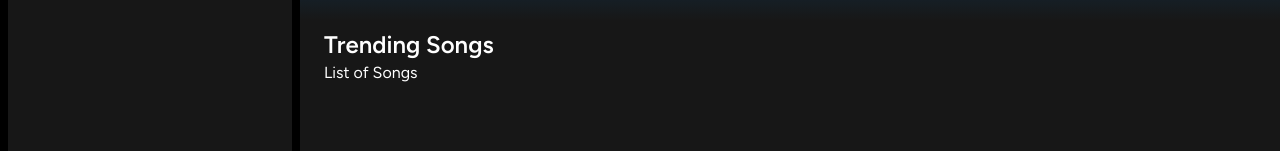
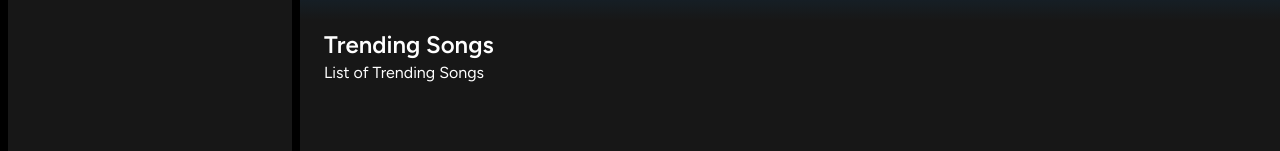
Before and after one commit to TenzDelek/Spotify-Clone, a Next.js app: page / in a window 1280 px wide. Shown: the part 213-364 px from the top of the page. Built offline with nearby package versions, Linux system fonts and the light colour scheme.

Commit message:
minor text added

```diff
--- a/app/(site)/page.tsx
+++ b/app/(site)/page.tsx
@@ -27,7 +27,7 @@ export default function Home() {
           </h1>
       </div>
       <div>
-        List of Songs
+        List of Trending Songs
       </div>
       </div>
     </div>
```
